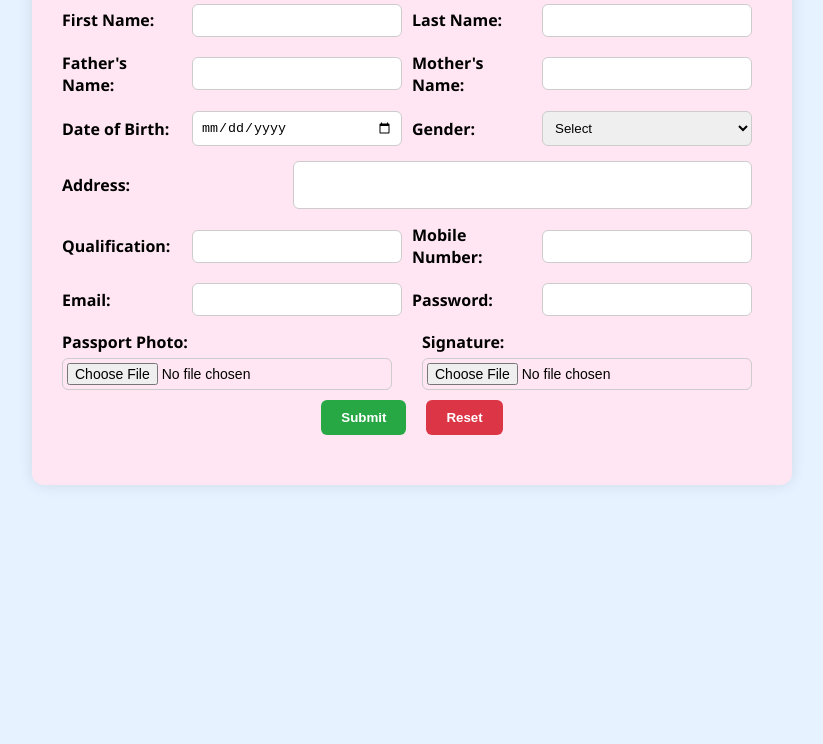
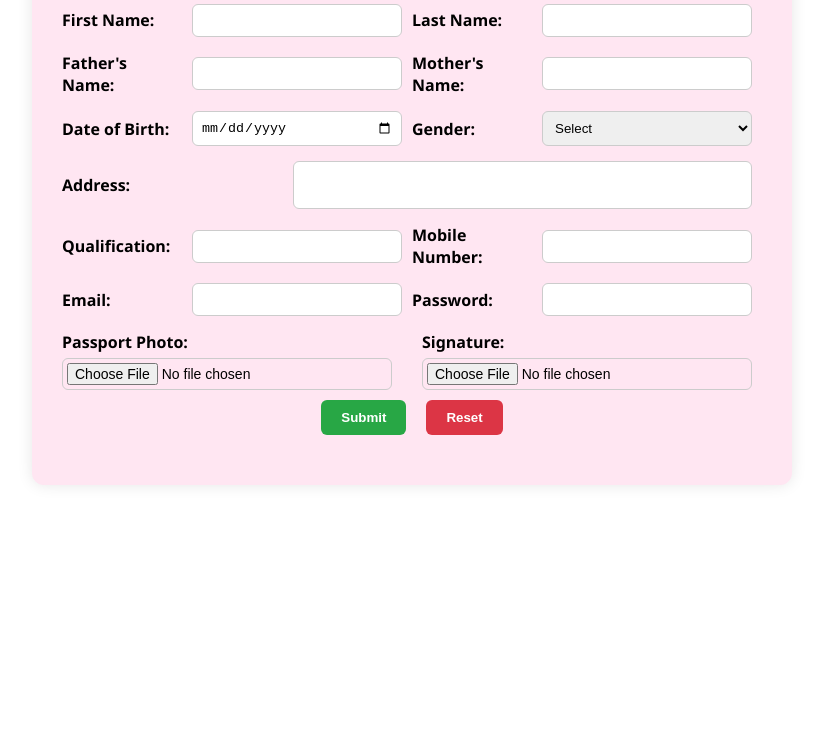
Before and after one commit to sjaffer-cse235a0507/DevOps, a plain HTML site: page index.html in a window 1280 px wide. Shown: the part 132-876 px from the top of the page, without its empty margins (228-1051 px from the left). Drawn offline with Linux system fonts and the light colour scheme.

Commit message:
Update style.css

```diff
--- a/style.css
+++ b/style.css
@@ -1,6 +1,6 @@
 body {
   font-family: 'Segoe UI', sans-serif;
-  background: #e6f2ff ;
+  background: ##e6f2ff;
   display: flex;
   justify-content: center;
   align-items: flex-start;
```
